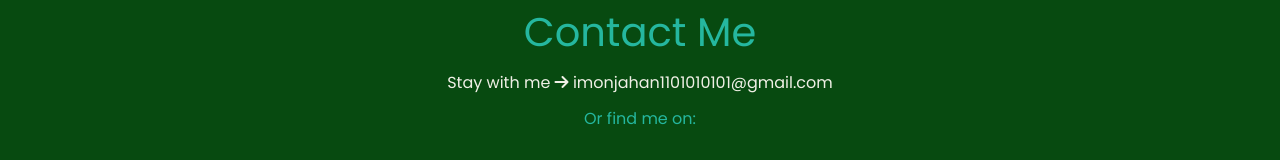
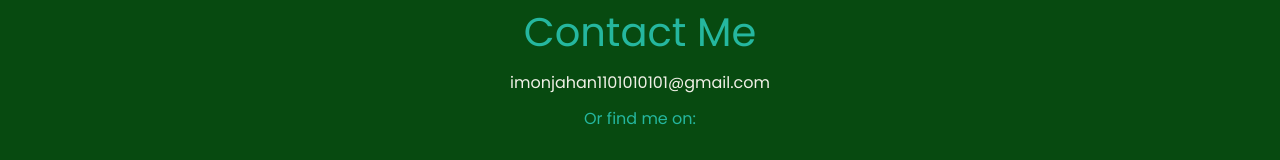
Before and after one commit to MD-IMON-JAHAN/MD-IMON-JAHAN-MY-PORTFOLIO, a plain HTML site: page index.html in a window 1280 px wide. Shown: the part 3015-3175 px from the top of the page. Drawn offline with nearby package versions, Linux system fonts and the light colour scheme; a web font is replaced by a local one.

Commit message:
initial commit

```diff
--- a/index.html
+++ b/index.html
@@ -86,9 +86,13 @@
           </div>
           <div style="color: white;">
             MD. IMON JAHAN <br>
-            As a passionate web developer, I specialize in creating innovative solutions that blend functionality and aesthetics. With a strong foundation in JavaScript, HTML, CSS, React, Bootstrap, and Figma, I thrive on transforming ideas into impactful projects.
+            As a passionate web developer, I specialize in creating innovative solutions that blend functionality and
+            aesthetics. With a strong foundation in JavaScript, HTML, CSS, React, Bootstrap, and Figma, I thrive on
+            transforming ideas into impactful projects.
 
-My portfolio showcases a range of work, from dynamic websites to responsive applications, demonstrating my ability to adapt and excel in various environments. I’m committed to continuous learning and collaboration, ensuring that each project not only meets but exceeds client expectations.
+            My portfolio showcases a range of work, from dynamic websites to responsive applications, demonstrating my
+            ability to adapt and excel in various environments. I’m committed to continuous learning and collaboration,
+            ensuring that each project not only meets but exceeds client expectations.
 
           </div>
 
@@ -200,7 +204,7 @@ My portfolio showcases a range of work, from dynamic websites to responsive appl
       <div class="contact-content">
         <h2>Contact Me</h2>
         <p class="mail">
-          Stay with me <i class="fas fa-arrow-right"></i> imonjahan1101010101@gmail.com
+          imonjahan1101010101@gmail.com
         </p>
         <p class="links">Or find me on:</p>
         <a href="https://www.linkedin.com/in/md-imon-jahan-036522328/" target="blank"><i class="fab fa-linkedin">
@@ -210,7 +214,8 @@ My portfolio showcases a range of work, from dynamic websites to responsive appl
 
         <a href="https://twitter.com" target="blank"><i class="fab fa-twitter"> Twitter</i></a>
         <a href="https://www.instagram.com/samiimon/" target="blank"><i class="fab fa-instagram"></i> Instagram</a>
-       <br><br><p style="color: white;">&copy; 2024 All Rights Reserved</p>
+        <br><br>
+        <p style="color: white;">&copy; 2024 All Rights Reserved</p>
 
       </div>
     </div>
```
Lines whose indentation alone changed are shown as unchanged.
